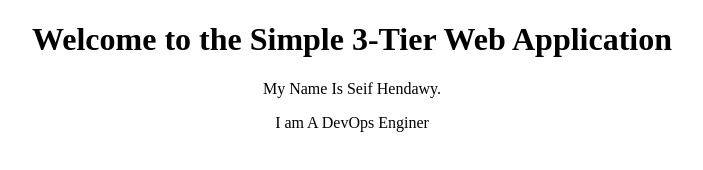
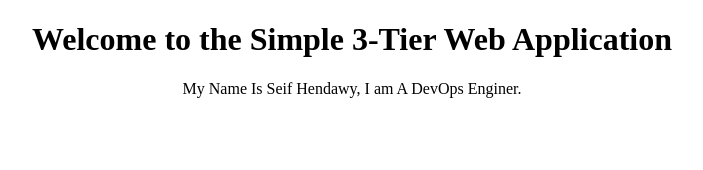
Before and after one commit to sharara99/front-back-End-project, a plain HTML site: page FrontEnd/index.html in a window 1280 px wide. Shown: the whole page, without its empty margins (288-991 px from the left). Drawn offline with Linux system fonts and the light colour scheme.

Commit message:
Edit html

```diff
--- a/FrontEnd/index.html
+++ b/FrontEnd/index.html
@@ -8,8 +8,7 @@
 <body>
 <center>
     <h1>Welcome to the Simple 3-Tier Web Application</h1>
-    <p>My Name Is Seif Hendawy.</p>
-    <p>I am A DevOps Enginer</p>
+    <p>My Name Is Seif Hendawy, I am A DevOps Enginer.</p>
 </center>
 </body>
 </html>
```
